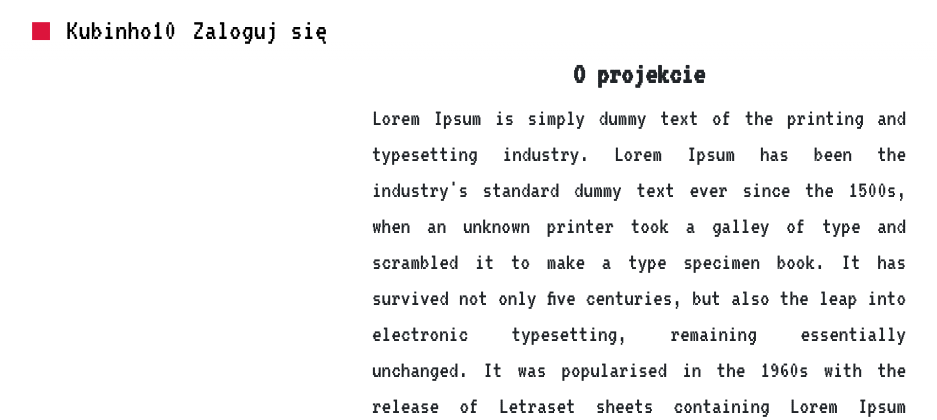
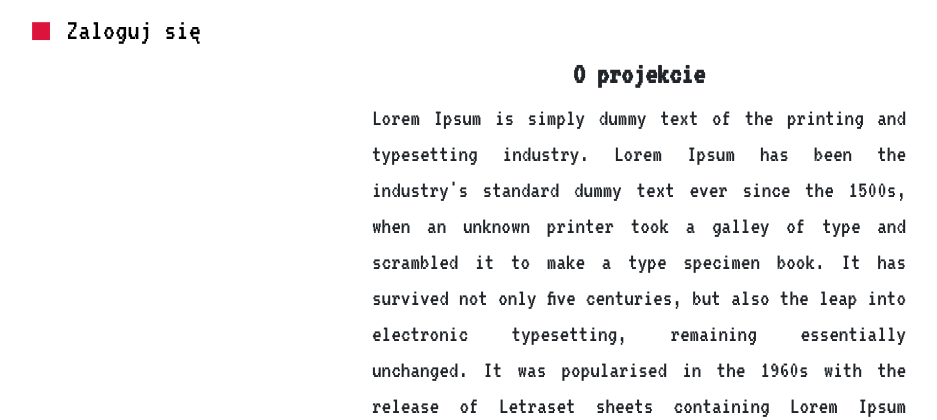
Before and after one commit to kubapi/hater, a Django app: page /o-projekcie/ in a window 1280 px wide. Shown: the top 420 px of the page, without its empty margins (1-938 px from the left). Run offline with Django 3.2, Linux system fonts and the light colour scheme; some libraries are stand-ins or nearby versions.

Commit message:
minopr changes

```diff
--- a/feed/models.py
+++ b/feed/models.py
@@ -53,5 +53,8 @@ class Player(models.Model):
     user = models.OneToOneField(User, on_delete=models.CASCADE)
     score = models.IntegerField(default = 0)
 
+    architect = models.BooleanField(default = False)
+    # finished_decks = models.ForeignKey(Deck, on_delete=models.PROTECT)
+
     def __str__(self):
         return self.user.username
--- a/feed/templates/feed/base.html
+++ b/feed/templates/feed/base.html
@@ -25,9 +25,9 @@
     <nav class="navbar fixed-top navbar-expand-lg">
         <div class="navbar-nav">
             <a class="nav-item nav-link rev-square" href="{% url 'feed:index' %}">&#9632;</a>
-            <span class="nav-item nav-link nickname">Kubinho10</span>
             {% if user.is_authenticated %}
-                <a class="nav-item nav-link login-logout" href="{% url 'feed:logout' %}">Wyloguj się</a>
+            <span class="nav-item nav-link nickname">{{ user.username }}</span>
+            <a class="nav-item nav-link login-logout" href="{% url 'feed:logout' %}">Wyloguj się</a>
             {% else %}
                 <a class="nav-item nav-link login-logout" href="{% url 'feed:login' %}">Zaloguj się</a>
             {% endif %}
@@ -45,7 +45,8 @@
             <a class="nav-item nav-link" href="{% url 'feed:index' %}">Hejter<span>.</span></a>
             <a class="nav-item nav-link" href="{% url 'feed:about' %}">O projekcie</a>
             <a class="nav-item nav-link" href="{% url 'feed:ranking' %}">Ranking</a>
-            {% if user.is_authenticated %}
+            <!-- To be toggled in Django admin -->
+            {% if user.player.architect %}
                 <a class="nav-item nav-link" href="{% url 'feed:architect' %}">Architekt</a>
             {% endif %}
             <a class="nav-item nav-link" href="{% url 'feed:contact' %}">Kontakt</a>
```
Also changed, not shown: feed/migrations/0001_initial.py, feed/migrations/0002_auto_20210613_1350.py (deleted), feed/migrations/0002_remove_player_finished_decks.py (added), feed/migrations/0003_auto_20210613_2054.py (deleted).
